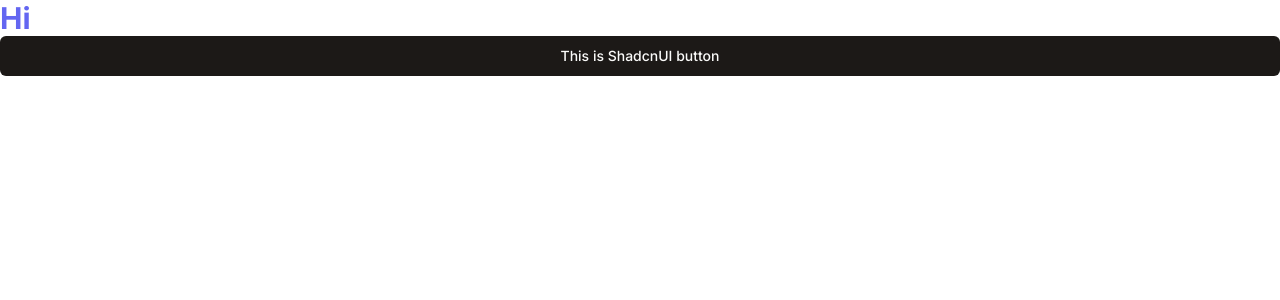
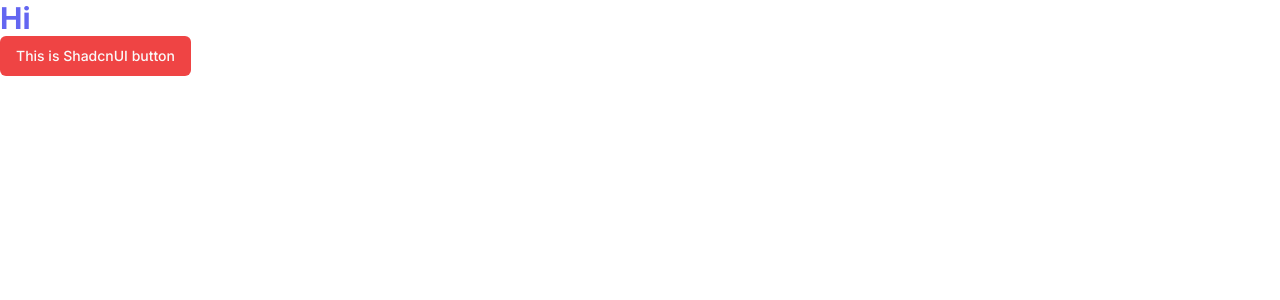
Before and after one commit to nikhilCad/real-time-chatroom, a Next.js app: page / in a window 1280 px wide. Shown: the top 300 px of the page. Built offline with nearby package versions, Linux system fonts and the light colour scheme.

Commit message:
explained use of cn in readme

```diff
--- a/app/page.tsx
+++ b/app/page.tsx
@@ -1,14 +1,15 @@
 // import Image from "next/image";
 
 import { Button } from "@/components/ui/button";
+import { cn } from "@/lib/utils";
 
 export default function Home() {
   return (
-    <div className="flex flex-col">
+    <div>
     <p className="text-3xl font-bold text-indigo-500">
     Hi
     </p>
-    <Button>
+    <Button className={cn("bg-indigo-500", true&&"bg-red-500")}>
       This is ShadcnUI button
     </Button>
     </div>
```
Also changed, not shown: 1 other file (tests, documents, lock files or other folders).
